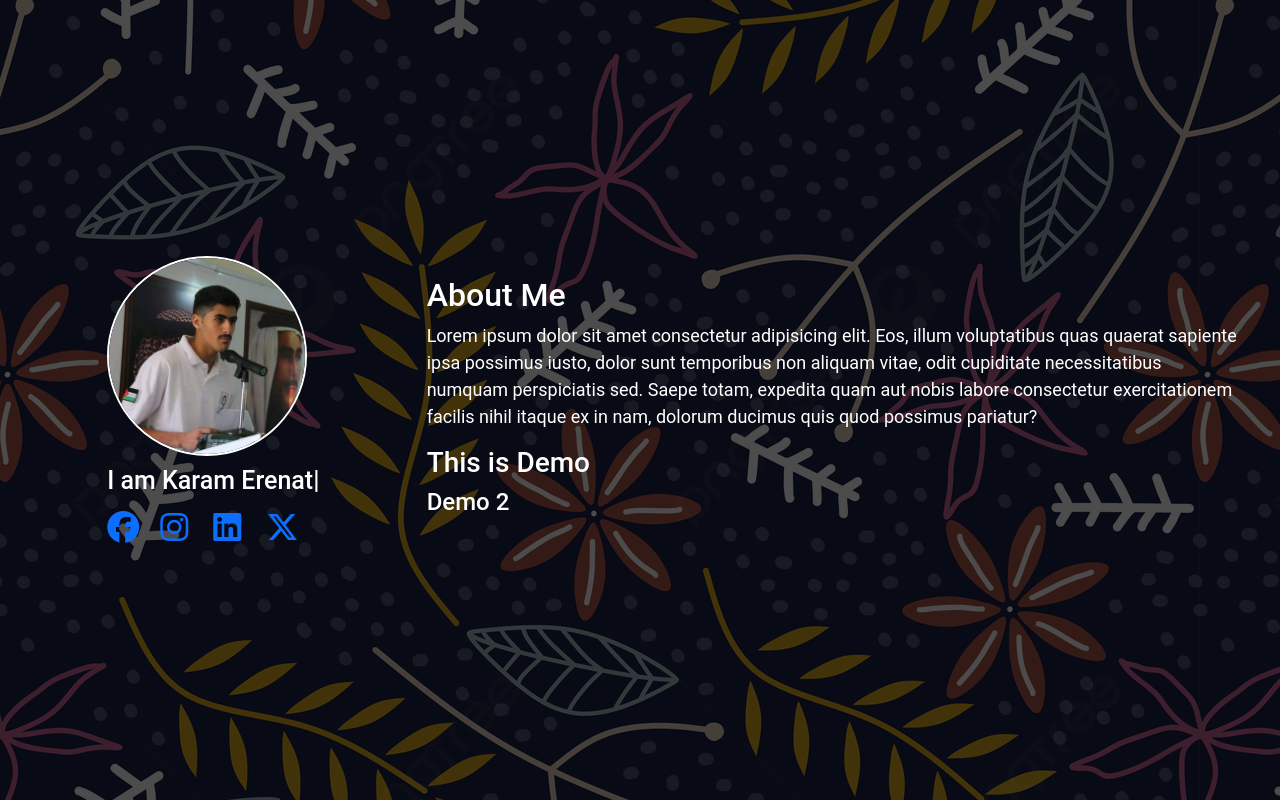
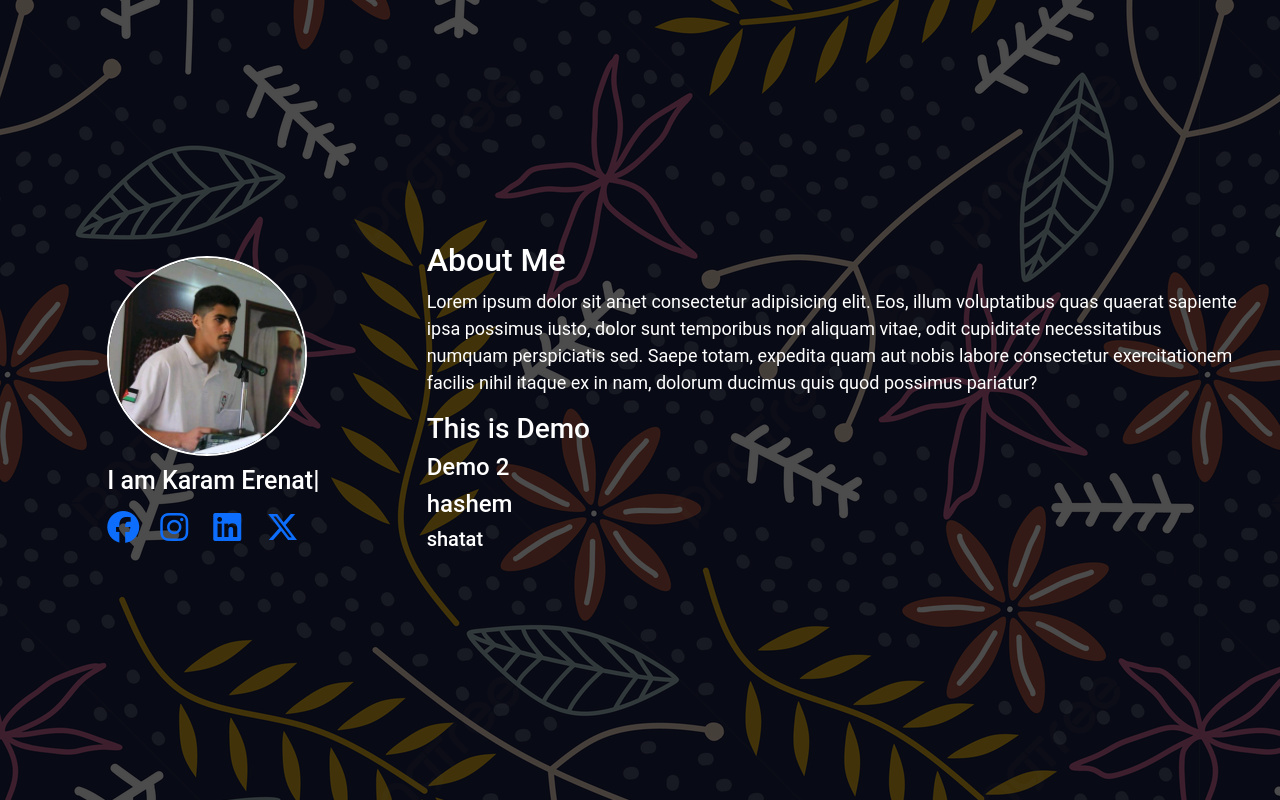
Before and after one commit to INFINITE-Team-JO/Demo2, a plain HTML site: page index.html in a window 1280 px wide. Drawn offline with Linux system fonts and the light colour scheme.

Commit message:
Update index.html

```diff
--- a/index.html
+++ b/index.html
@@ -35,6 +35,8 @@
 
                  <h3>This is Demo</h3>
                  <h4>Demo 2</h4>
+                 <h4>hashem</h4>
+                 <h5>shatat</h5>
     </div>
 </div>
 
```
